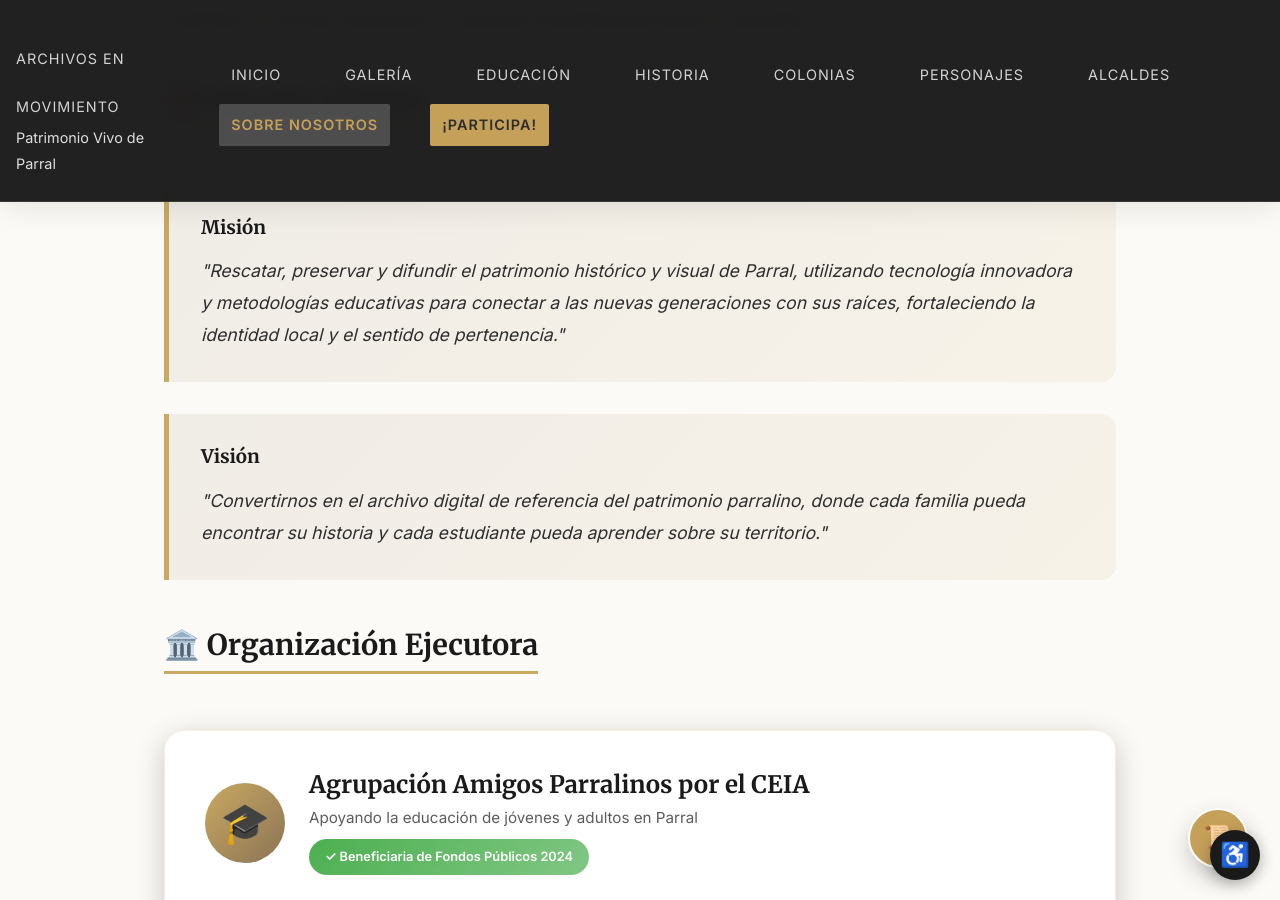
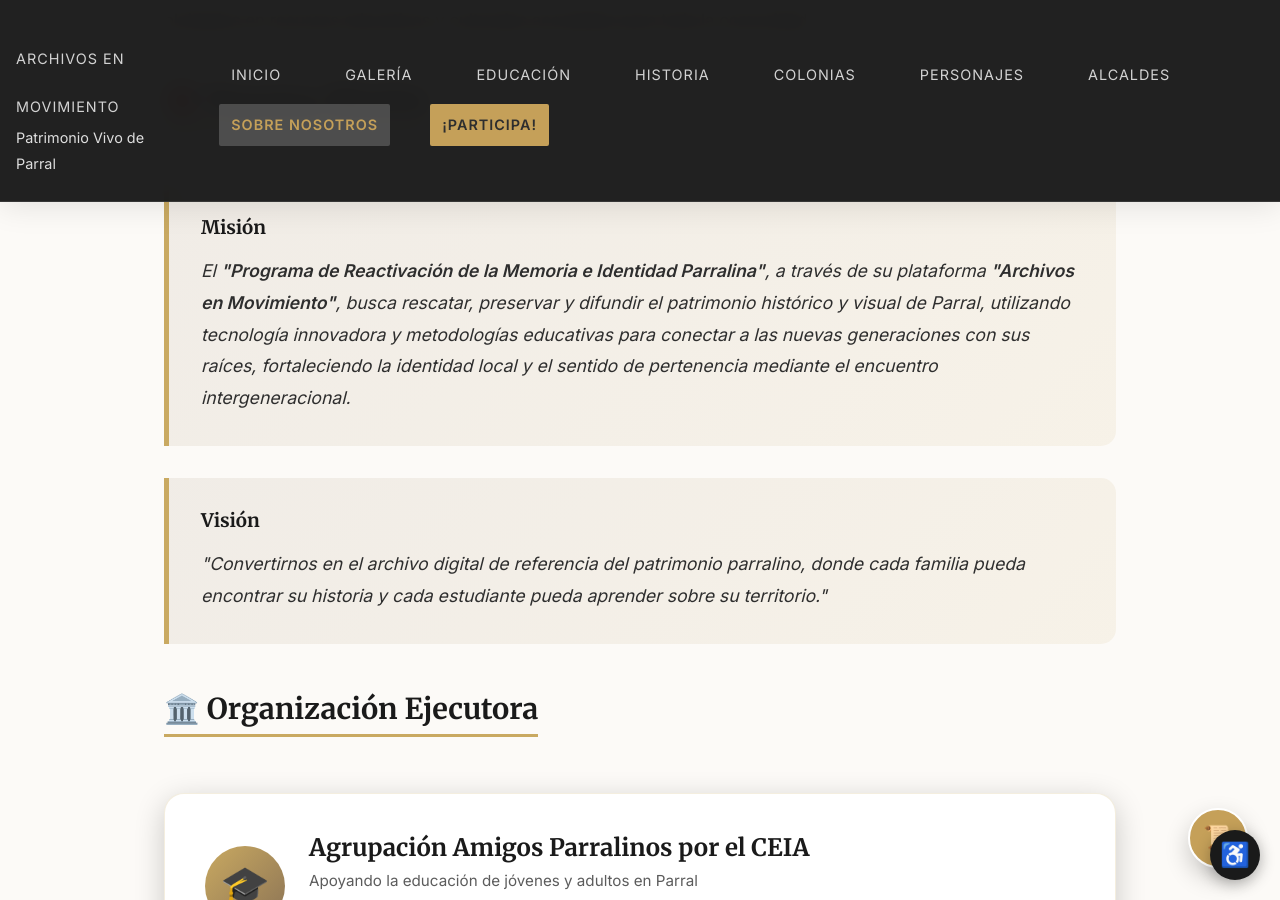
Before and after one commit to Juanpi2024/fotos-parral, a Jekyll site: the page built from sobre.html, in a window 1280 px wide and 900 px high, scrolled down 793 px. Built offline with Jekyll 4.4.1, drawn with Linux system fonts in a browser that asks for light colours; some web fonts are replaced.

Commit message:
Actualizar nombre formal del proyecto en documentos oficiales y página Sobre Nosotros

```diff
--- a/sobre.html
+++ b/sobre.html
@@ -359,9 +359,13 @@
             <div class="mission-box">
                 <h3>Misión</h3>
                 <p>
-                    "Rescatar, preservar y difundir el patrimonio histórico y visual de Parral, utilizando
-                    tecnología innovadora y metodologías educativas para conectar a las nuevas generaciones
-                    con sus raíces, fortaleciendo la identidad local y el sentido de pertenencia."
+                    El <strong>"Programa de Reactivación de la Memoria e Identidad Parralina"</strong>,
+                    a través de su plataforma <strong>"Archivos en Movimiento"</strong>, busca rescatar, preservar y
+                    difundir
+                    el patrimonio histórico y visual de Parral, utilizando tecnología innovadora y metodologías
+                    educativas
+                    para conectar a las nuevas generaciones con sus raíces, fortaleciendo la identidad local y
+                    el sentido de pertenencia mediante el encuentro intergeneracional.
                 </p>
             </div>
             <div class="mission-box">
```
Also changed, not shown: recursos/docs/DIAGNOSTICO_PRE_POSTULACION.md (+1 -1 lines), recursos/docs/MODELO_CARTA_APOYO.md (+2 -2 lines), recursos/docs/RESUMEN_EJECUTIVO_PROYECTO.md (+1 -1 lines).
